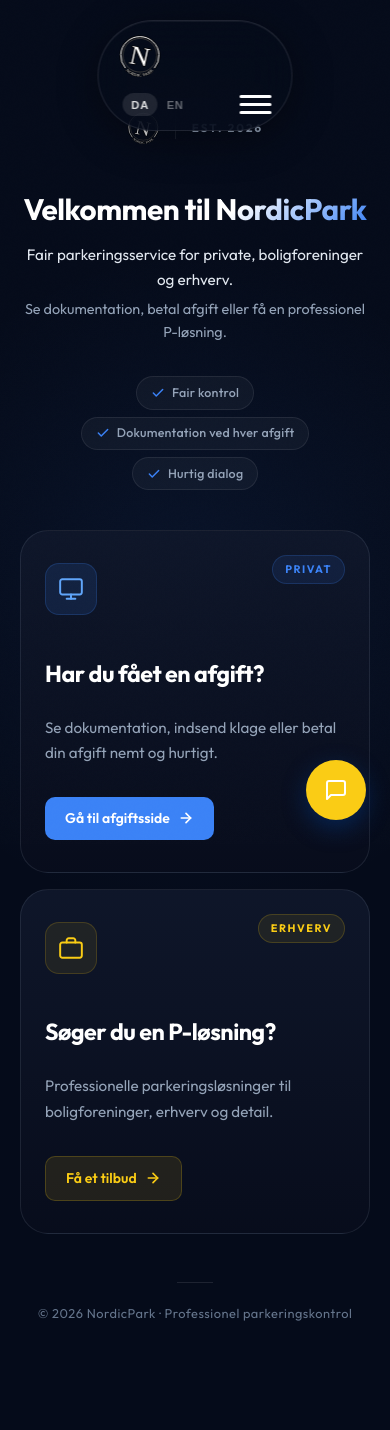
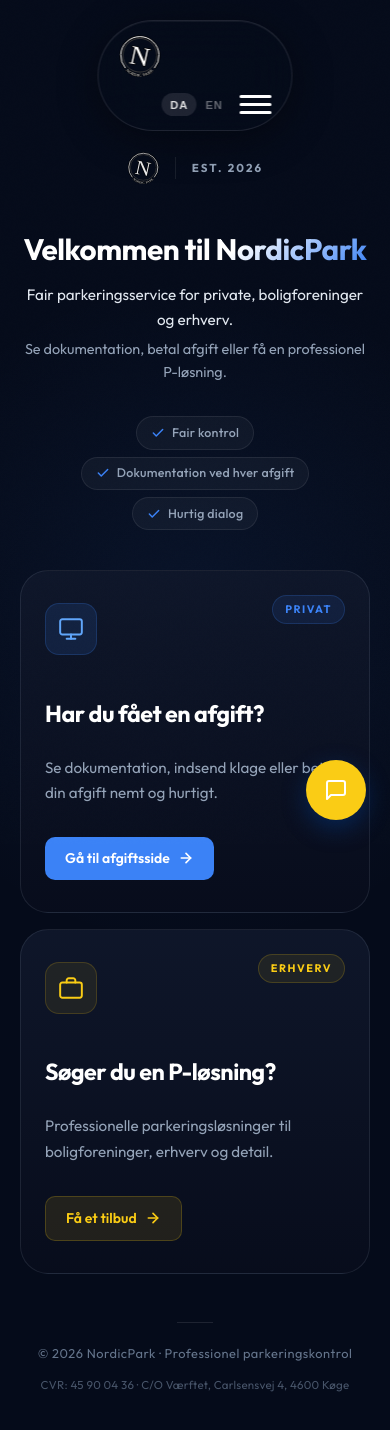
Before and after one commit to adiliqbal96/Nordicpark, a Vue app in the folder frontend/: page / in a window 390 px wide. Shown: the top 1430 px of the page. Before the commit the page ends 1368 px from the top, so only its background shows below. Built offline with nearby package versions, Linux system fonts and the light colour scheme.

Commit message:
Fix: mobile navbar compact pill, intro padding, CVR+adresse i footer

```diff
--- a/frontend/src/App.vue
+++ b/frontend/src/App.vue
@@ -32,21 +32,17 @@
           </nav>
         </template>
 
-        <!-- Spacer -->
-        <div class="nav-flex-spacer"></div>
-
-        <!-- Lang selector -->
+        <!-- Right group: lang + CTA + hamburger -->
+        <div class="nav-right">
           <div class="lang-selector-pill">
             <button class="lang-item" :class="{ active: i18n.locale.value === 'da' }" @click="i18n.setLocale('da')" title="Dansk">DA</button>
             <button class="lang-item" :class="{ active: i18n.locale.value === 'en' }" @click="i18n.setLocale('en')" title="English">EN</button>
           </div>
 
-        <!-- Kontakt CTA (desktop only) -->
           <RouterLink v-if="route.name !== 'contact'" :to="{ name: 'contact' }" class="nav-pill-cta desktop-nav">
             {{ i18n.t('nav.contact') }}
           </RouterLink>
 
-        <!-- Mobile hamburger -->
           <button
             class="mobile-toggle"
             @click="toggleMobileMenu"
@@ -57,6 +53,7 @@
             <span></span>
             <span></span>
           </button>
+        </div>
       </div>
     </header>
 
@@ -309,10 +306,12 @@
   color: #fff;
 }
 
-/* Flex spacer to push lang+cta to right */
-.nav-flex-spacer {
-  flex: 1;
-  min-width: 1.5rem;
+/* Right group pushes itself to the right */
+.nav-right {
+  margin-left: auto;
+  display: flex;
+  align-items: center;
+  gap: 0.25rem;
 }
 
 /* Mobile Toggle Button */
@@ -415,10 +414,6 @@
   }
   .mobile-toggle {
     display: flex;
-    margin-left: 0.25rem;
-  }
-  .nav-flex-spacer {
-    min-width: 0.5rem;
   }
 }
 </style>
--- a/frontend/src/style.css
+++ b/frontend/src/style.css
@@ -86,6 +86,7 @@
   border-radius: 999px;
   box-shadow: 0 8px 40px rgba(0, 0, 0, 0.4), inset 0 1px 0 rgba(255, 255, 255, 0.05);
   transition: opacity 0.3s ease, transform 0.35s cubic-bezier(0.16, 1, 0.3, 1);
+  max-width: calc(100vw - 2rem);
 }
 
 .topbar-hidden {
--- a/frontend/src/views/IntroView.vue
+++ b/frontend/src/views/IntroView.vue
@@ -70,6 +70,7 @@
       <footer class="intro-footer reveal" style="animation-delay: 0.35s">
         <div class="footer-line"></div>
         <p>{{ i18n.t('footer.copyright', { year: new Date().getFullYear() }) }}</p>
+        <p class="footer-meta">CVR: 45 90 04 36 · C/O Værftet, Carlsensvej 4, 4600 Køge</p>
       </footer>
     </div>
   </div>
@@ -345,6 +346,13 @@
   letter-spacing: 0.04em;
 }
 
+.footer-meta {
+  margin-top: 0.4rem;
+  font-size: 0.72rem !important;
+  letter-spacing: 0.02em !important;
+  opacity: 0.7;
+}
+
 /* ANIMATIONS */
 .reveal {
   opacity: 0;
@@ -361,7 +369,7 @@
   .intro-page {
     padding: 2rem 1.25rem;
     align-items: flex-start;
-    padding-top: 3rem;
+    padding-top: 5.5rem;
   }
 
   .gateway-grid {
```
Lines whose indentation alone changed are shown as unchanged.
